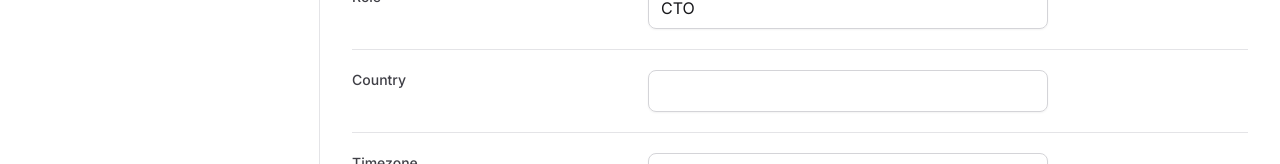
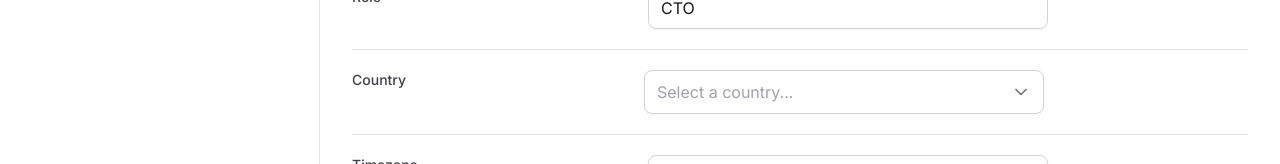
Before and after one commit to juniordbz/user-profile-settings, a Next.js app: page / in a window 1280 px wide. Shown: the part 604-768 px from the top of the page. Built offline with nearby package versions, Linux system fonts and the light colour scheme.

Commit message:
add select country

```diff
--- a/package.json
+++ b/package.json
@@ -9,6 +9,7 @@
     "lint": "next lint"
   },
   "dependencies": {
+    "@radix-ui/react-select": "^2.0.0",
     "@radix-ui/react-tabs": "^1.0.4",
     "framer-motion": "^11.1.7",
     "lucide-react": "^0.370.0",
--- a/src/app/page.tsx
+++ b/src/app/page.tsx
@@ -2,6 +2,7 @@
 import * as Input from '@/components/Input'
 import { Mail } from 'lucide-react'
 import * as FileInput from '@/components/Form/FileInput/Index'
+import { Select } from '@/components/Form/Select'
 
 export default function Home() {
   return (
@@ -111,10 +112,7 @@
             >
               Country
             </label>
-
-            <Input.InputRoot>
-              <Input.InputControl id="role" />
-            </Input.InputRoot>
+            <Select />
           </div>
 
           <div className="grid grid-cols-form gap-3 pt-5">
--- /dev/null
+++ b/src/components/Form/Select.tsx
@@ -0,0 +1,41 @@
+'use client'
+import * as SelectPrimitive from '@radix-ui/react-select'
+import { Check, ChevronDown } from 'lucide-react'
+
+export function Select() {
+  return (
+    <SelectPrimitive.Root>
+      <SelectPrimitive.Trigger className="flex h-11 w-full items-center justify-between gap-2 rounded-lg border border-zinc-300 px-3 py-2 shadow-sm data-[placeholder]:text-zinc-400">
+        <SelectPrimitive.Value
+          placeholder="Select a country..."
+          className="text-black"
+        />
+        <SelectPrimitive.Icon>
+          <ChevronDown className="size-5 text-zinc-500" />
+        </SelectPrimitive.Icon>
+      </SelectPrimitive.Trigger>
+      <SelectPrimitive.Portal>
+        <SelectPrimitive.Content
+          sideOffset={8}
+          side="bottom"
+          position="popper"
+          className="z-10 w-[--radix-select-trigger-width] overflow-hidden rounded-lg border border-zinc-200 bg-white"
+        >
+          <SelectPrimitive.Viewport>
+            <SelectPrimitive.Item
+              value="br"
+              className="flex items-center justify-between gap-2 px-3 py-2.5 outline-none data-[highlighted]:bg-zinc-50"
+            >
+              <SelectPrimitive.ItemText className="text-balck">
+                Brazil
+              </SelectPrimitive.ItemText>
+              <SelectPrimitive.ItemIndicator>
+                <Check className="size-4 text-violet-500" />
+              </SelectPrimitive.ItemIndicator>
+            </SelectPrimitive.Item>
+          </SelectPrimitive.Viewport>
+        </SelectPrimitive.Content>
+      </SelectPrimitive.Portal>
+    </SelectPrimitive.Root>
+  )
+}
```
Also changed, not shown: 1 other file (tests, documents, lock files or other folders).
